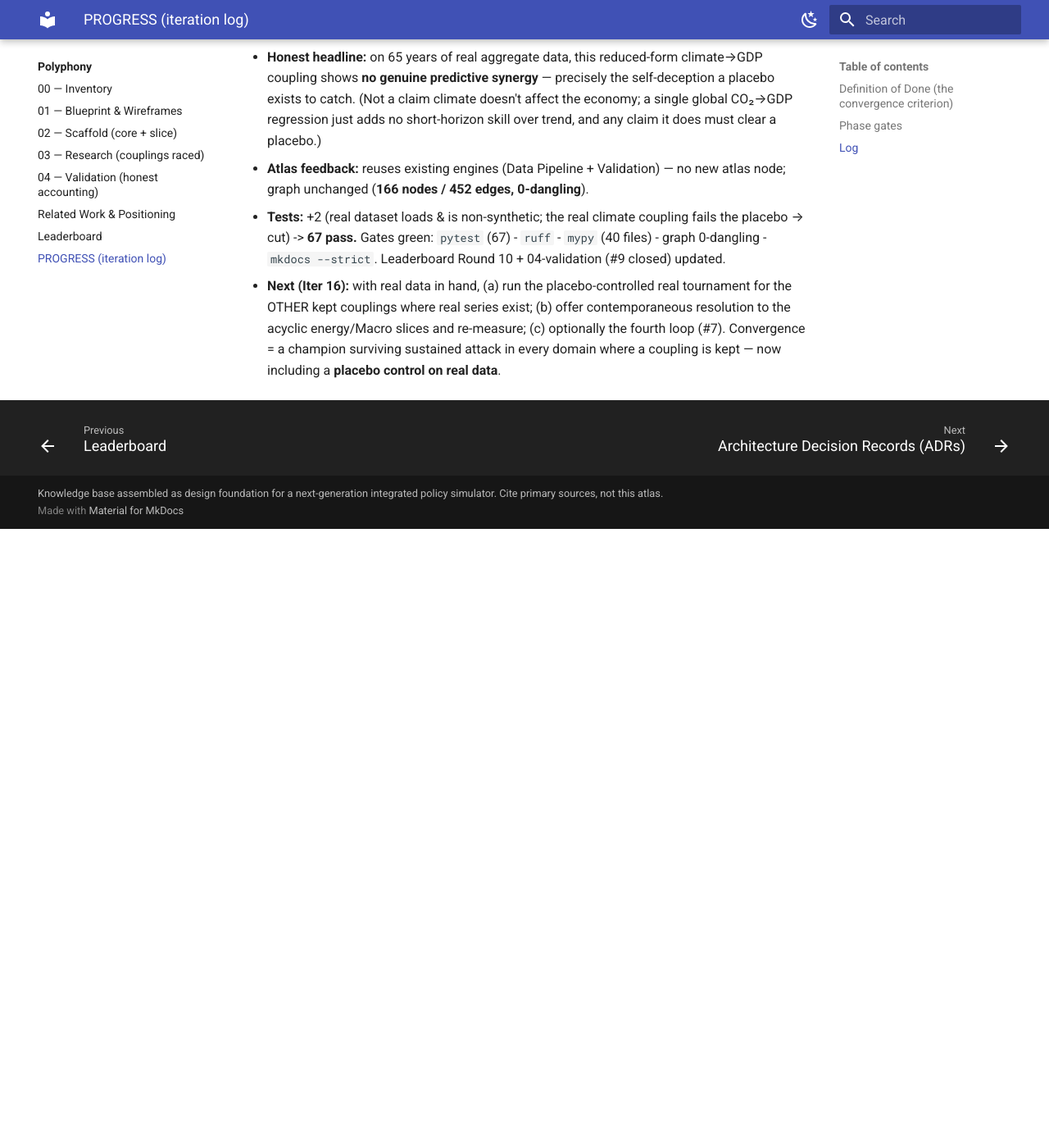
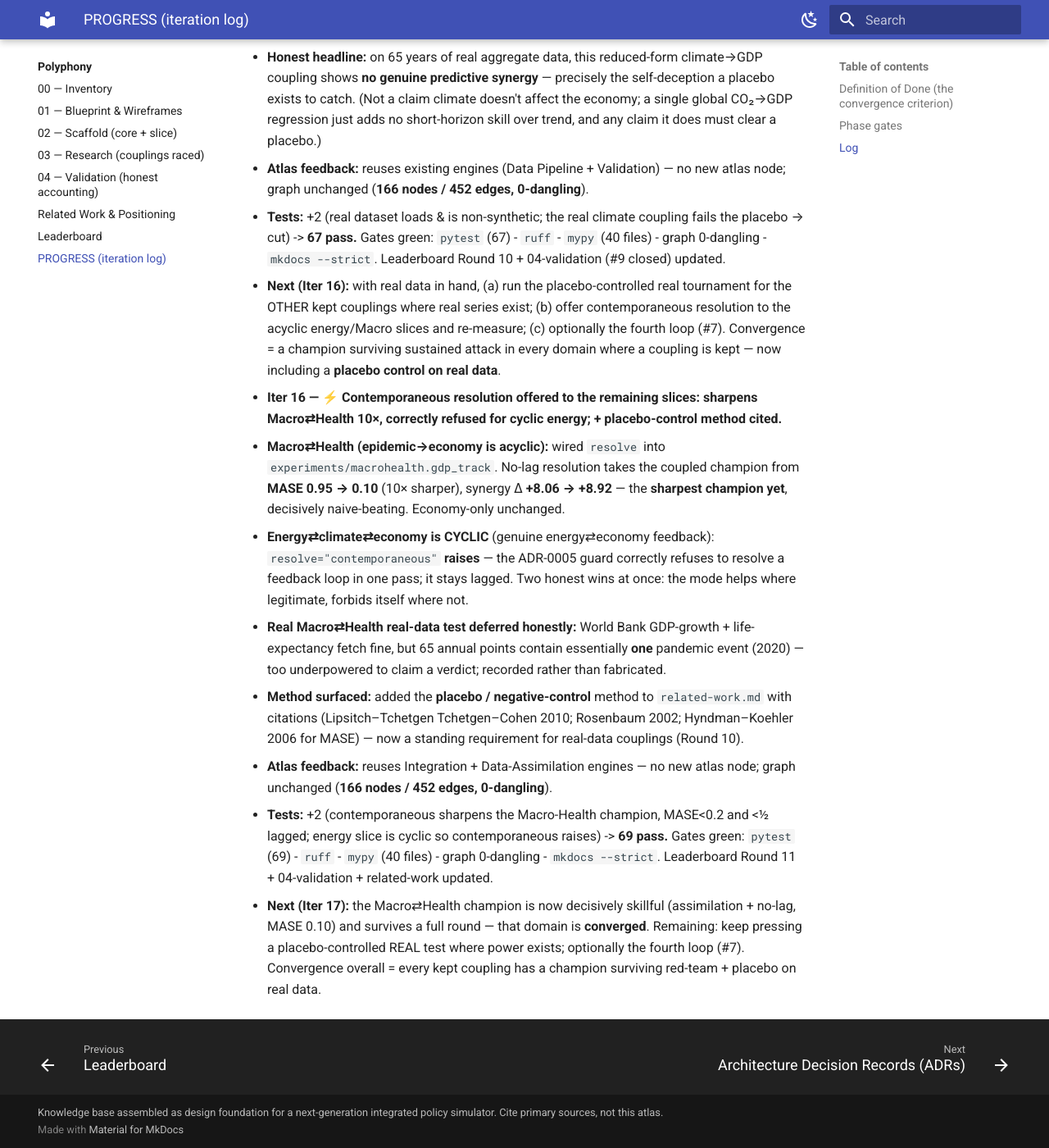
Before and after one commit to Sour-abh-Raj/computational-policy-atlas, an MkDocs documentation site: the page built from docs/polyphony/PROGRESS.md, in a window 1280 px wide and 1400 px high, scrolled down 10445 px. Shown: the whole window at 82% size. Built offline with MkDocs 1.6.1 and Material for MkDocs 9.7.7, drawn with Linux system fonts in a browser that asks for light colours; before the commit the page ends 11090 px from its top, so only the background shows below that.

Commit message:
Polyphony Iter 16: contemporaneous resolution sharpens Macro-Health 10x, correctly refused for cyclic energy
Offer the ADR-0005 no-lag solver to the two remaining slices and report both
outcomes honestly:

- Macro-Health (epidemic->economy is acyclic): wire resolve into macrohealth.
  gdp_track. No-lag resolution takes the coupled champion from MASE 0.95 -> 0.10
  (10x sharper), synergy delta +8.06 -> +8.92 -- the sharpest champion yet,
  decisively naive-beating.
- Energy-climate-economy is CYCLIC (energy<->economy feedback): contemporaneous
  raises -- the guard correctly refuses to resolve a feedback loop in one pass;
  it stays lagged. The mode helps where legitimate, forbids itself where not.

Real Macro-Health real-data test deferred honestly: 65 annual points contain
essentially one pandemic event (2020), too underpowered to claim a verdict --
recorded, not fabricated.

Added the placebo / negative-control method to related-work.md with citations
(Lipsitch et al. 2010; Rosenbaum 2002; Hyndman-Koehler 2006) -- now a standing
requirement for real-data couplings.

Reuses Integration + Assimilation engines -- no new atlas node, graph unchanged
(166 nodes / 452 edges, 0-dangling). +2 tests -> 69 pass. Gates green: pytest(69),
ruff, mypy(40 files), graph 0-dangling, mkdocs --strict. Leaderboard Round 11 +
04-validation + related-work + PROGRESS Iter 16 updated.

Co-Authored-By: Claude Opus 4.8 <noreply@anthropic.com>

```diff
--- a/docs/polyphony/PROGRESS.md
+++ b/docs/polyphony/PROGRESS.md
@@ -347,3 +347,26 @@ Plus the standing invariants (every commit): `mkdocs build --strict` green · `g
     energy/Macro slices and re-measure; (c) optionally the fourth loop (#7). Convergence = a champion
     surviving sustained attack in every domain where a coupling is kept — now including a **placebo
     control on real data**.
+- **Iter 16 — ⚡ Contemporaneous resolution offered to the remaining slices: sharpens Macro⇄Health 10×, correctly refused for cyclic energy; + placebo-control method cited.**
+  - **Macro⇄Health (epidemic→economy is acyclic):** wired `resolve` into `experiments/macrohealth.gdp_track`.
+    No-lag resolution takes the coupled champion from **MASE 0.95 → 0.10** (10× sharper), synergy Δ
+    **+8.06 → +8.92** — the **sharpest champion yet**, decisively naive-beating. Economy-only unchanged.
+  - **Energy⇄climate⇄economy is CYCLIC** (genuine energy⇄economy feedback): `resolve="contemporaneous"`
+    **raises** — the ADR-0005 guard correctly refuses to resolve a feedback loop in one pass; it stays
+    lagged. Two honest wins at once: the mode helps where legitimate, forbids itself where not.
+  - **Real Macro⇄Health real-data test deferred honestly:** World Bank GDP-growth + life-expectancy
+    fetch fine, but 65 annual points contain essentially **one** pandemic event (2020) — too underpowered
+    to claim a verdict; recorded rather than fabricated.
+  - **Method surfaced:** added the **placebo / negative-control** method to `related-work.md` with
+    citations (Lipsitch–Tchetgen Tchetgen–Cohen 2010; Rosenbaum 2002; Hyndman–Koehler 2006 for MASE) —
+    now a standing requirement for real-data couplings (Round 10).
+  - **Atlas feedback:** reuses Integration + Data-Assimilation engines — no new atlas node; graph
+    unchanged (**166 nodes / 452 edges, 0-dangling**).
+  - **Tests:** +2 (contemporaneous sharpens the Macro-Health champion, MASE<0.2 and <½ lagged; energy
+    slice is cyclic so contemporaneous raises) -> **69 pass.** Gates green: `pytest` (69) - `ruff` -
+    `mypy` (40 files) - graph 0-dangling - `mkdocs --strict`. Leaderboard Round 11 + 04-validation +
+    related-work updated.
+  - **Next (Iter 17):** the Macro⇄Health champion is now decisively skillful (assimilation + no-lag,
+    MASE 0.10) and survives a full round — that domain is **converged**. Remaining: keep pressing a
+    placebo-controlled REAL test where power exists; optionally the fourth loop (#7). Convergence overall
+    = every kept coupling has a champion surviving red-team + placebo on real data.
```
Also changed, not shown: docs/polyphony/04-validation.md (+1 -0 lines), docs/polyphony/leaderboard.md (+18 -1 lines), docs/polyphony/related-work.md (+10 -0 lines), 2 other files.
